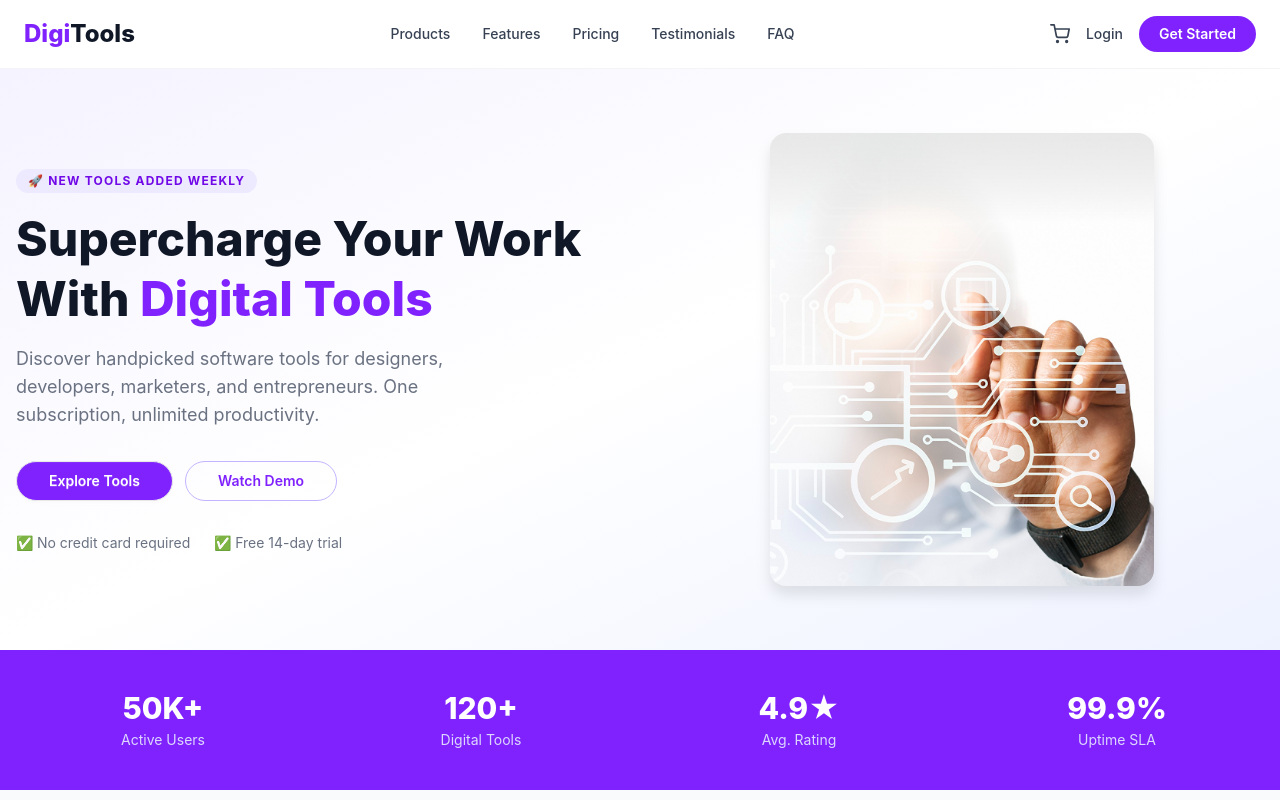
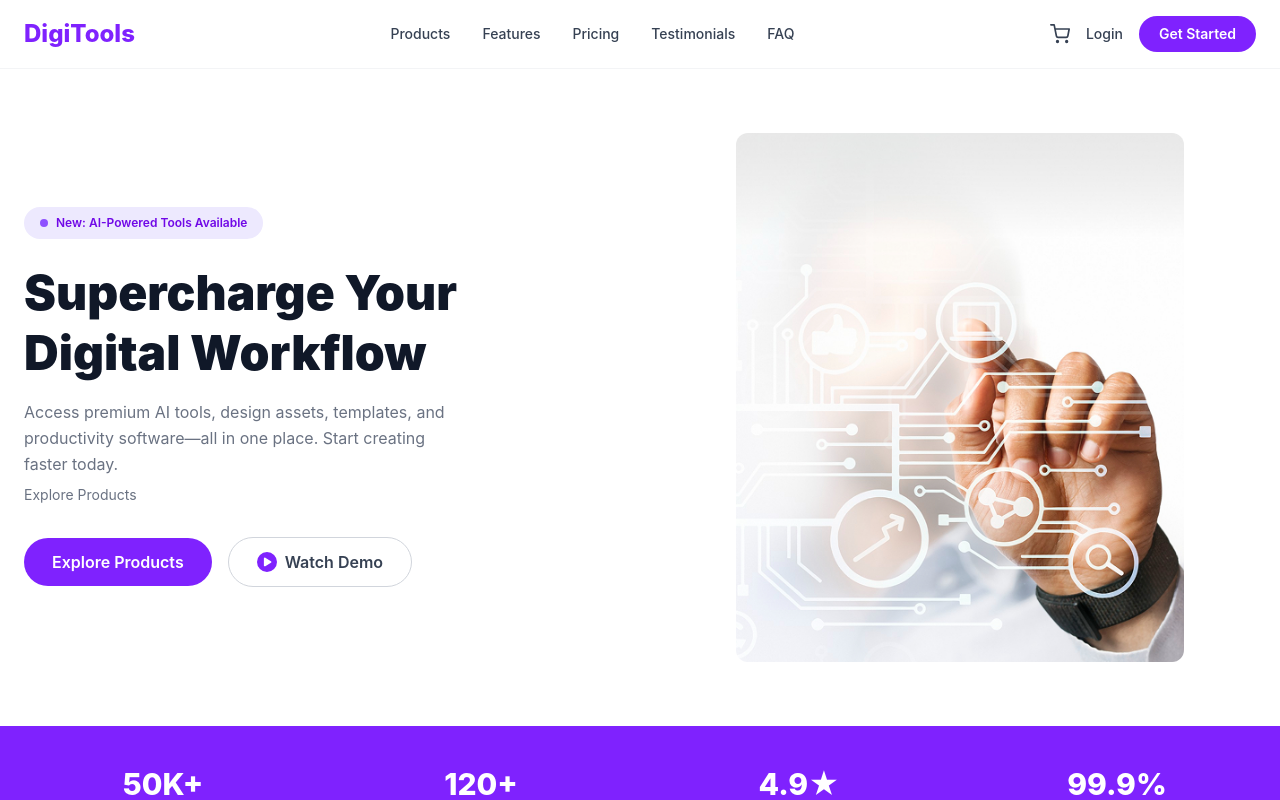
Before and after one commit to NourinDina395/web-course-assignment6, a React (Vite) app: page / in a window 1280 px wide. Shown: the top 800 px of the page. Built offline with nearby package versions, Linux system fonts and the light colour scheme.

Commit message:
CMPLT banner

```diff
--- a/src/components/Banner/Banner.jsx
+++ b/src/components/Banner/Banner.jsx
@@ -1,42 +1,49 @@
 import React from "react";
 import bannerImg from "../../assets/banner.png";
+import { FaCirclePlay } from "react-icons/fa6";
 
 const Banner = () => {
   return (
-    <section className="bg-gradient-to-br from-violet-50 via-white to-indigo-50 py-16">
-      <div className="container mx-auto px-4 flex flex-col md:flex-row items-center gap-10">
-        {/* Text content */}
-        <div className="flex-1 text-center md:text-left">
-          <span className="inline-block bg-violet-100 text-violet-700 text-xs font-bold px-3 py-1 rounded-full mb-4 uppercase tracking-widest">
-            🚀 New Tools Added Weekly
-          </span>
-          <h1 className="text-4xl md:text-5xl font-extrabold text-gray-900 leading-tight mb-4">
-            Supercharge Your Work With{" "}
-            <span className="text-violet-600">Digital Tools</span>
+    <section className="bg-white py-16 min-h-[520px]">
+      <div className="container mx-auto px-6 flex flex-col md:flex-row items-center gap-12">
+        {/* Left content */}
+        <div className="flex-1">
+          {/* Badge */}
+          <div className="inline-flex items-center gap-2 bg-violet-100 text-violet-700 text-xs font-semibold px-4 py-2 rounded-full mb-6">
+            <span className="w-2 h-2 bg-violet-500 rounded-full"></span>
+            New: AI-Powered Tools Available
+          </div>
+
+          {/* Heading */}
+          <h1 className="text-5xl font-black text-gray-900 leading-tight mb-4">
+            Supercharge Your<br />Digital Workflow
           </h1>
-          <p className="text-gray-500 text-lg mb-8 max-w-lg">
-            Discover handpicked software tools for designers, developers, marketers, and entrepreneurs. One subscription, unlimited productivity.
+
+          {/* Description */}
+          <p className="text-gray-500 text-base mb-2 max-w-md leading-relaxed">
+            Access premium AI tools, design assets, templates, and productivity
+            software—all in one place. Start creating faster today.
           </p>
-          <div className="flex flex-col sm:flex-row gap-3 justify-center md:justify-start">
-            <button className="btn bg-violet-600 hover:bg-violet-700 text-white rounded-full px-8">
-              Explore Tools
+          <p className="text-gray-500 text-sm mb-8">Explore Products</p>
+
+          {/* Buttons */}
+          <div className="flex items-center gap-4">
+            <button className="bg-violet-600 hover:bg-violet-700 text-white font-semibold px-7 py-3 rounded-full transition-colors">
+              Explore Products
             </button>
-            <button className="btn btn-outline border-violet-300 text-violet-600 hover:bg-violet-50 rounded-full px-8">
+            <button className="flex items-center gap-2 border border-gray-300 hover:border-violet-400 text-gray-700 font-semibold px-7 py-3 rounded-full transition-colors">
+              <FaCirclePlay className="text-violet-600 text-xl" />
               Watch Demo
             </button>
           </div>
-          <div className="flex gap-6 mt-8 justify-center md:justify-start text-sm text-gray-500">
-            <span>✅ No credit card required</span>
-            <span>✅ Free 14-day trial</span>
-          </div>
         </div>
 
-        {/* Image */}
+        {/* Right image */}
         <div className="flex-1 flex justify-center">
           <img
             src={bannerImg}
-            alt="DigiTools Banner"
-            className="max-w-sm w-full drop-shadow-xl rounded-2xl"
+            alt="DigiTools"
+            className="w-full max-w-md rounded-xl object-cover"
           />
         </div>
       </div>
--- a/src/components/Navbar/Navbar.jsx
+++ b/src/components/Navbar/Navbar.jsx
@@ -11,12 +11,12 @@ const Navbar = ({ cartCount }) => {
         {/* Logo */}
         <div>
           <span className="text-2xl font-extrabold">
-            <span className="text-violet-600">Digi</span>
-            <span className="text-gray-900">Tools</span>
+            <span className="text-violet-600">DigiTools</span>
+            <span className="text-gray-900"></span>
           </span>
         </div>
 
-        {/* Nav links - desktop (ONLY lg and above) */}
+        {/* Nav links - desktop */}
         <div className="hidden lg:flex items-center gap-8 text-sm font-medium text-gray-700">
           <a href="#products" className="hover:text-violet-600 transition-colors">Products</a>
           <a href="#" className="hover:text-violet-600 transition-colors">Features</a>
```
